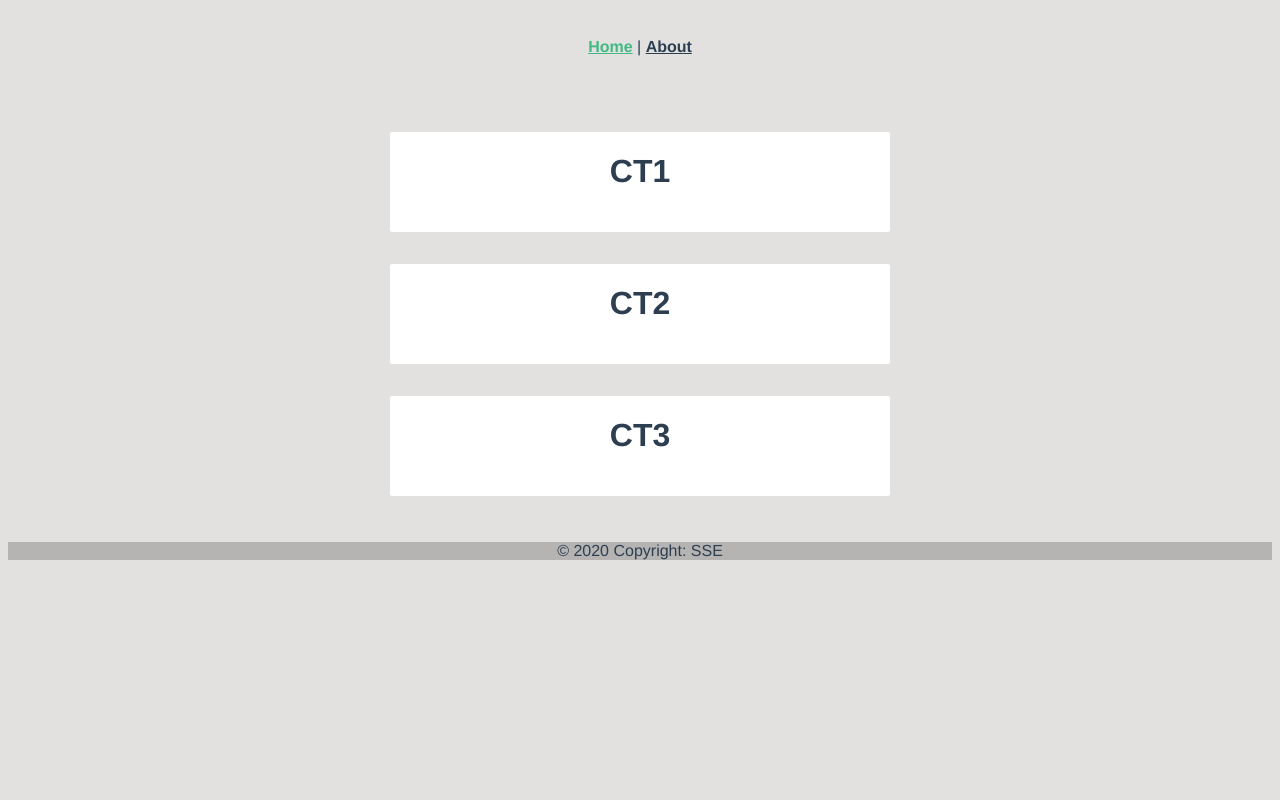
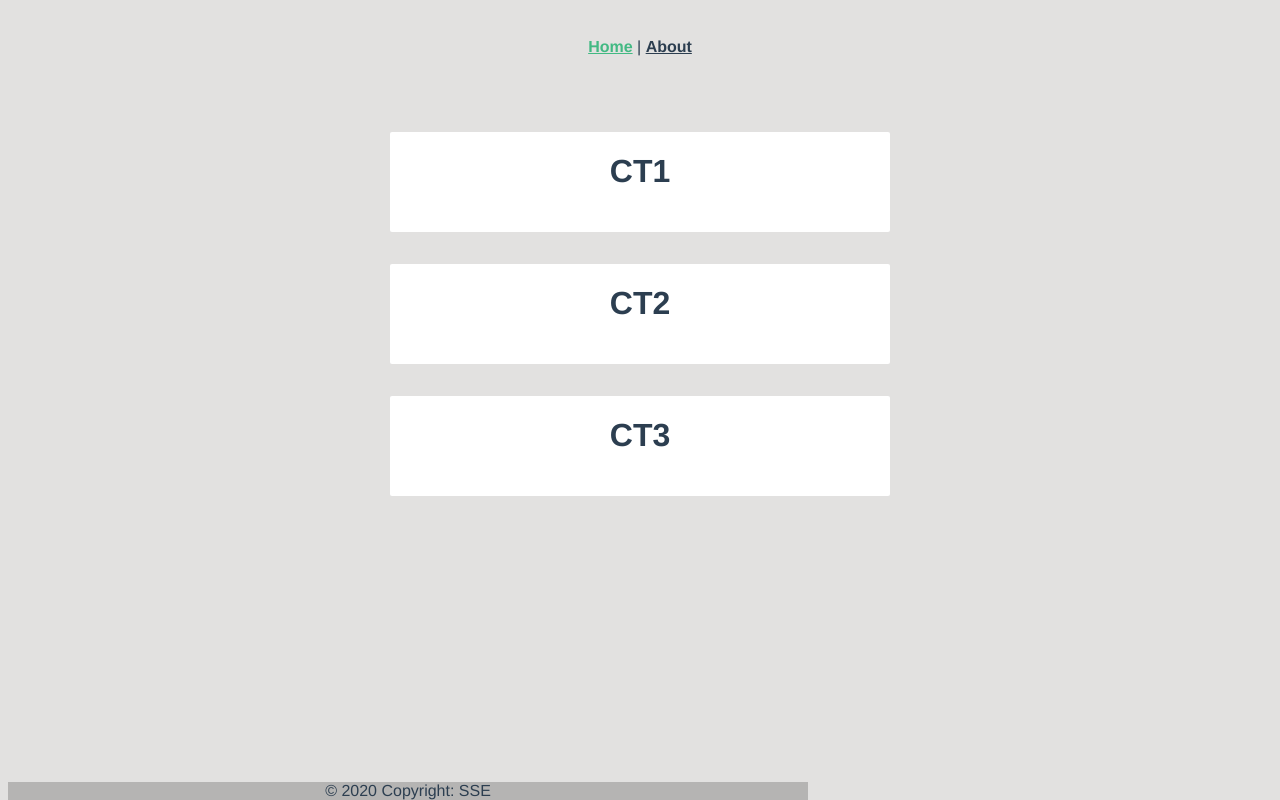
Before and after one commit to umangcodes/wanderer, a Vue app in the folder productshop/: page / in a window 1280 px wide. Built offline with nearby package versions, Linux system fonts and the light colour scheme.

Commit message:
added scoped style for footer.

```diff
--- a/productshop/src/components/footercontents/copyright.vue
+++ b/productshop/src/components/footercontents/copyright.vue
@@ -1,4 +1,5 @@
 <template>
+  <div class="copyright">
     <footer class="bg-light text-center text-lg-start">
       <!-- Copyright -->
       <div class="text-center p-3" style="background-color: rgba(0, 0, 0, 0.2)">
@@ -7,10 +8,12 @@
       </div>
       <!-- Copyright -->
     </footer>
+  </div>
 </template>
 
 <script>
 export default {
+  name: 'Copyright',
   props: {
     companyName: {
       type: String,
@@ -18,3 +21,11 @@ export default {
   },
 }
 </script>
+
+<style scoped>
+.copyright {
+  position: absolute;
+  bottom: 0;
+  width: 100vh;
+}
+</style>
```
Lines whose indentation alone changed are shown as unchanged.
